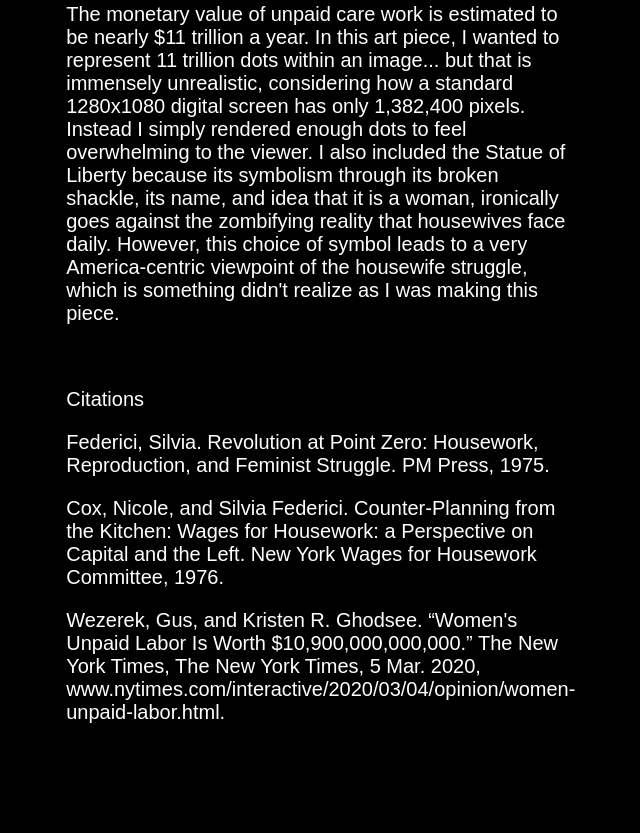
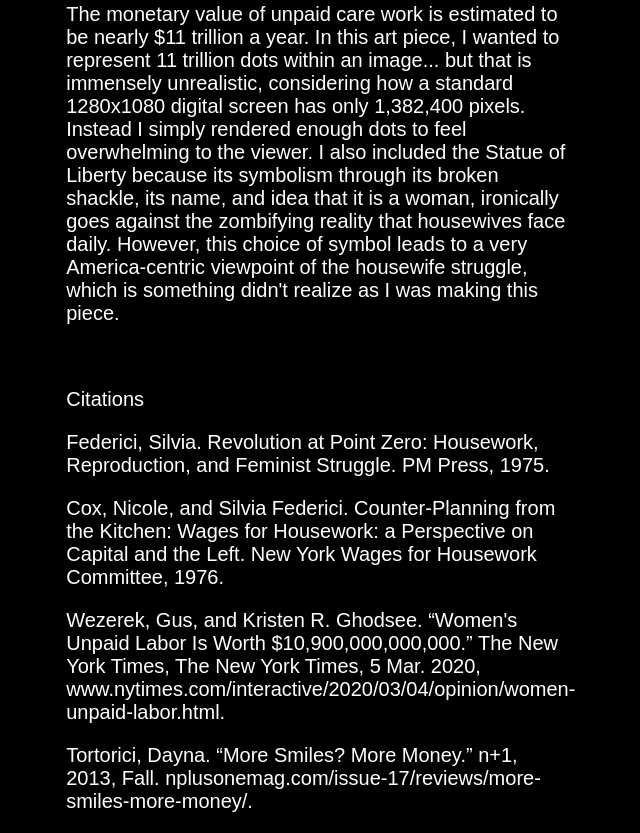
Before and after one commit to emraine/wages-for-housework, a plain HTML site: page index.html in a window 1280 px wide. Shown: the part 1595-2428 px from the top of the page, without its empty margins (321-961 px from the left). Before the commit the page ends 2339 px from the top, so only its background shows below. Drawn offline with Linux system fonts and the light colour scheme.

Commit message:
added citation

```diff
--- a/index.html
+++ b/index.html
@@ -3,7 +3,7 @@
     <head>
         <meta charset="utf-8">
         <meta http-equiv="x-ua-compatible" content="ie=edge">
-        <title>Stolen Libery: Wages for Housework</title>
+        <title>Stolen Liberty: Wages for Housework</title>
         <meta name="description" content="">
         <meta name="viewport" content="width=device-width, initial-scale=1">
 
@@ -37,6 +37,7 @@
     <p>Federici, Silvia. Revolution at Point Zero: Housework, Reproduction, and Feminist Struggle. PM Press, 1975.</p>
     <p>Cox, Nicole, and Silvia Federici. Counter-Planning from the Kitchen: Wages for Housework: a Perspective on Capital and the Left. New York Wages for Housework Committee, 1976.</p>
     <p>Wezerek, Gus, and Kristen R. Ghodsee. “Women's Unpaid Labor Is Worth $10,900,000,000,000.” The New York Times, The New York Times, 5 Mar. 2020, www.nytimes.com/interactive/2020/03/04/opinion/women-unpaid-labor.html.</p>
+    <p>Tortorici, Dayna. “More Smiles? More Money.” n+1, 2013, Fall. nplusonemag.com/issue-17/reviews/more-smiles-more-money/.</p>
     </div>
 
 
```
